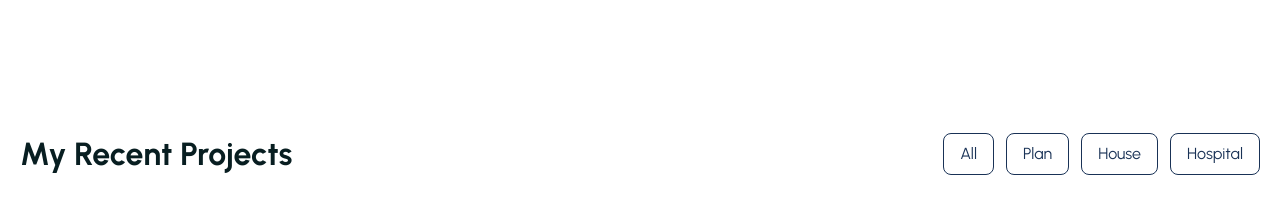
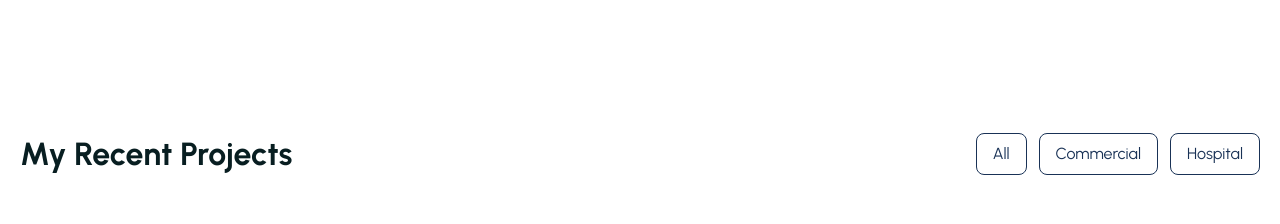
Before and after one commit to Arunarchitect/dockertest, a React (Vite) app: page / in a window 1280 px wide. Shown: the part 1960-2184 px from the top of the page. Built offline with nearby package versions, Linux system fonts and the light colour scheme.

Commit message:
added more images

```diff
--- a/src/assets/data/portData.js
+++ b/src/assets/data/portData.js
@@ -1,21 +1,23 @@
 import pImg from '../../images/gggg.jpg';
 import pImge from '../../images/p1.jpg';
+import lImage from '../../images/Lakme.jpg';
+import SImage from '../../images/Suresh.jpg';
 
 const portData = [
   {
     id: 1,
-    title: 'Project 1',
-    imgUrl: pImg,
-    category: 'House',
-    description: 'Description for Project 1',
-    fields: ['modern', 'sustainable'],
+    title: 'Lakme Salon',
+    imgUrl: lImage,
+    category: 'Commercial',
+    description: 'Located in Thevally Kollam',
+    fields: ['minimalist', 'energy-efficient'],
   },
   {
     id: 2,
-    title: 'Project 2',
-    imgUrl: pImg,
-    category: 'House',
-    description: 'Description for Project 2',
+    title: 'Jayashree Arcade',
+    imgUrl: SImage,
+    category: 'Commercial',
+    description: 'Located in Ashramam , Kollam',
     fields: ['classic', 'spacious'],
   },
   {
@@ -36,9 +38,9 @@ const portData = [
   },
   {
     id: 5,
-    title: 'Project 5',
-    imgUrl: pImg,
-    category: 'House',
+    title: 'Lakme Salon',
+    imgUrl: lImage,
+    category: 'Commercial',
     description: 'Description for Project 5',
     fields: ['minimalist', 'energy-efficient'],
   },
@@ -46,7 +48,7 @@ const portData = [
     id: 6,
     title: 'Project 6',
     imgUrl: pImg,
-    category: 'Hospital',
+    category: 'House',
     description: 'Description for Project 6',
     fields: ['innovative', 'patient-focused'],
   },
@@ -70,7 +72,7 @@ const portData = [
     id: 9,
     title: 'Project 9',
     imgUrl: pImg,
-    category: 'Hospital',
+    category: 'House',
     description: 'Description for Project 9',
     fields: ['technological', 'healing'],
   },
@@ -94,7 +96,7 @@ const portData = [
     id: 12,
     title: 'Project 12',
     imgUrl: pImg,
-    category: 'Hospital',
+    category: 'House',
     description: 'Description for Project 12',
     fields: ['research', 'healing-environment'],
   },
--- a/src/components/UI/Portfolio.jsx
+++ b/src/components/UI/Portfolio.jsx
@@ -24,8 +24,8 @@ const Portfolio = () => {
         if(selectTab==='all'){
             setPortfolios(data)
         }
-        if(selectTab==='plan'){
-            const filterData = data.filter(item => item.category==='Plan')
+        if(selectTab==='commercial'){
+            const filterData = data.filter(item => item.category==='Commercial')
             setPortfolios(filterData)
         }
         if(selectTab==='house'){
@@ -48,8 +48,7 @@ const Portfolio = () => {
                 </div>
                 <div className="flex gap-3" >
                     <button onClick={()=>setSelectTab('all')} className='text-smallTextColor border border-solid border-smallTextColor   py-2 px-4 rounded-[8px]'>All</button>
-                    <button onClick={()=>setSelectTab('plan')} className='text-smallTextColor border border-solid border-smallTextColor   py-2 px-4 rounded-[8px]'>Plan</button>
-                    <button onClick={()=>setSelectTab('house')} className='text-smallTextColor border border-solid border-smallTextColor   py-2 px-4 rounded-[8px]'>House</button>
+                    <button onClick={()=>setSelectTab('commercial')} className='text-smallTextColor border border-solid border-smallTextColor   py-2 px-4 rounded-[8px]'>Commercial</button>
                     <button onClick={()=>setSelectTab('hospital')} className='text-smallTextColor border border-solid border-smallTextColor   py-2 px-4 rounded-[8px]'>Hospital</button>
 
                 </div>
```
Also changed, not shown: src/images/Lakme.jpg (added), src/images/Suresh.jpg (added).
